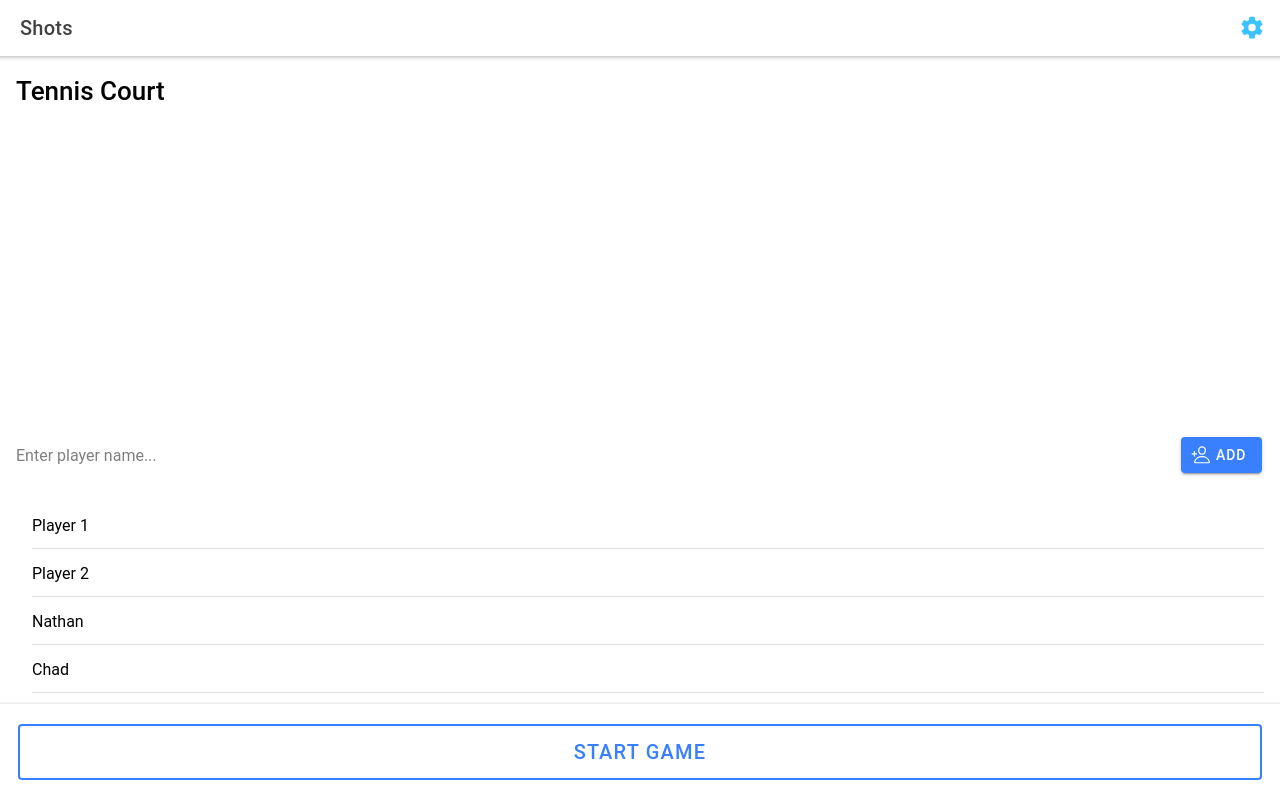
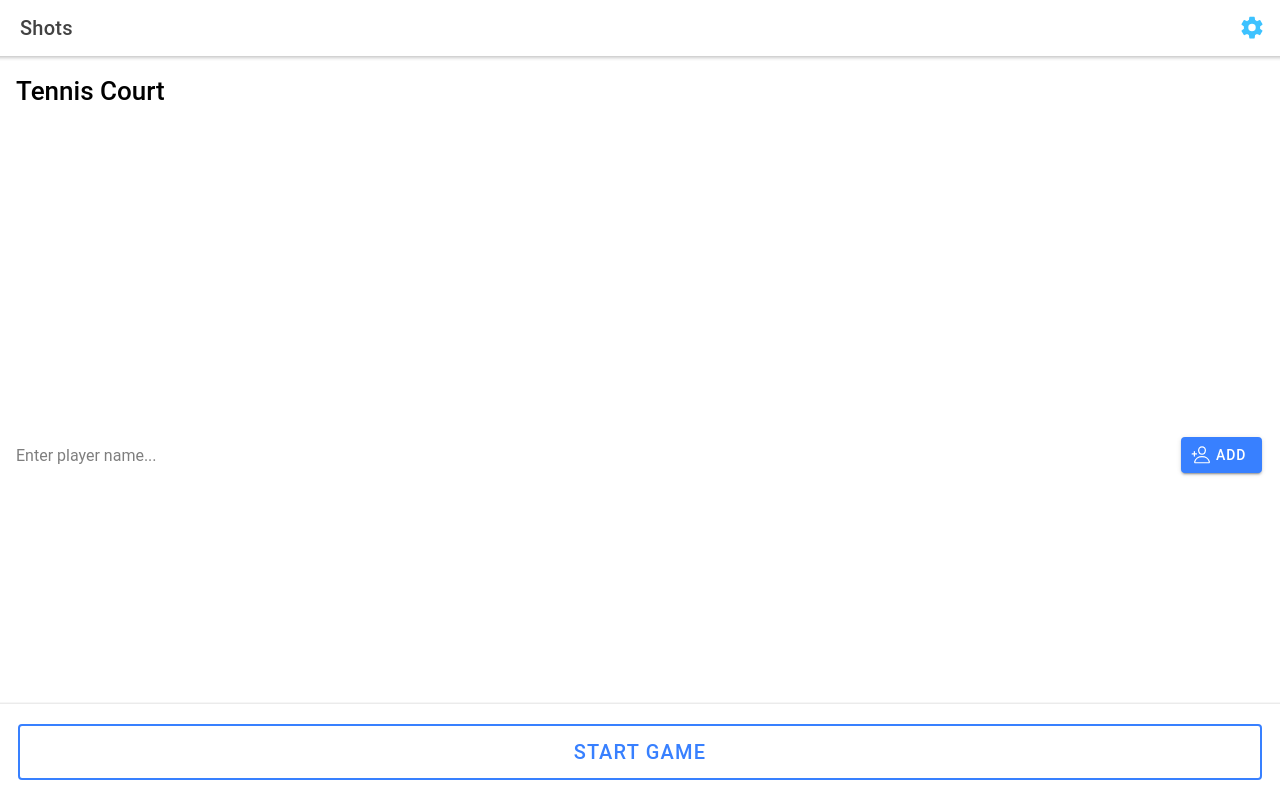
Before and after one commit to NathanDowner/tennis-companion, a React (Create React App) app: page /shots in a window 1280 px wide. Built offline with nearby package versions, Linux system fonts and the light colour scheme.

Commit message:
remove default players

```diff
--- a/src/pages/Shots.tsx
+++ b/src/pages/Shots.tsx
@@ -50,7 +50,7 @@ const playerList: Player[] = [
 ];
 
 const Shots: React.FC = () => {
-	const [players, setPlayers] = useState<Player[]>(playerList);
+	const [players, setPlayers] = useState<Player[]>([]);
 	const [currentPlayers, setCurrentPlayers] = useState<Player[]>([]);
 	const [gameSettings, setGameSettings] = useState<GameSettings>(
 		new GameSettings()
```
